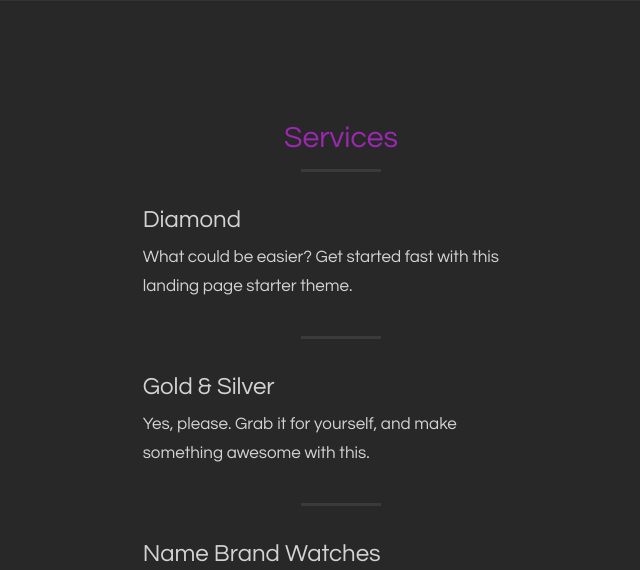
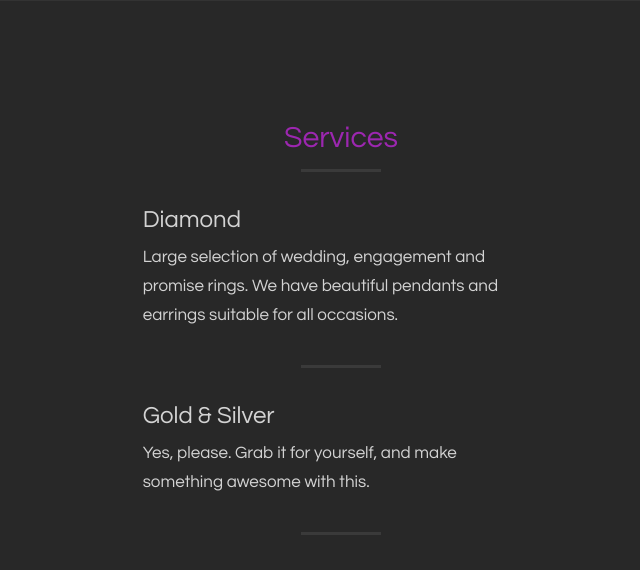
Before and after one commit to jushita/jewelryworld, a Flask app: page / in a window 1280 px wide. Shown: the part 1401-1971 px from the top of the page, without its empty margins (299-939 px from the left). Run offline with Flask 2, Linux system fonts and the light colour scheme; some libraries are stand-ins or nearby versions; some web fonts are replaced.

Commit message:
updating services description

```diff
--- a/templates/index.html
+++ b/templates/index.html
@@ -84,7 +84,9 @@
                 <div class="media wow fadeInRight">
                     <h3>Diamond</h3>
                     <div class="media-body media-middle">
-                        <p>What could be easier? Get started fast with this landing page starter theme.</p>
+                        <p>Large selection of wedding, engagement and promise rings. We have beautiful pendants and earrings suitable for all
+                        occasions.
+                        </p>
                     </div>
 
                 </div>
```
